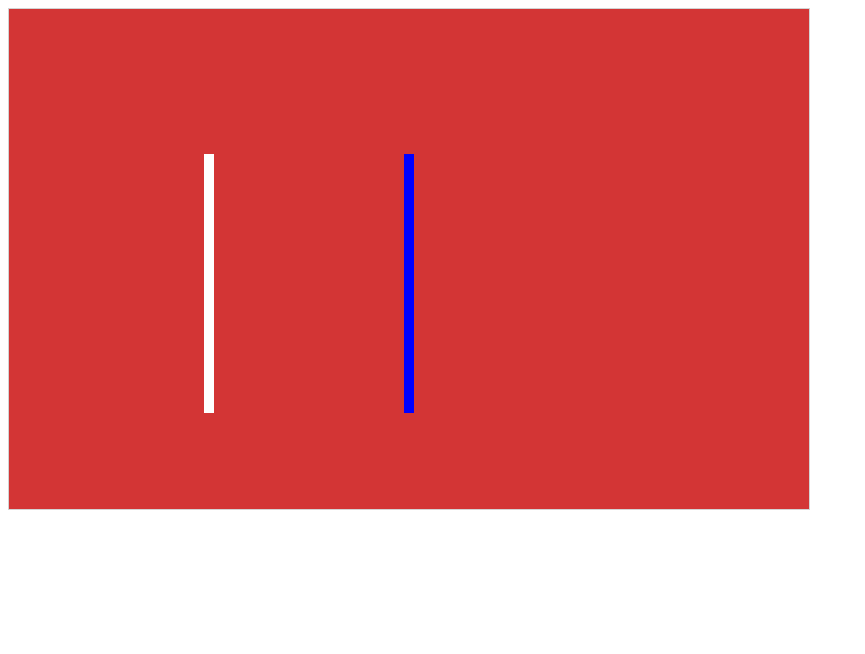
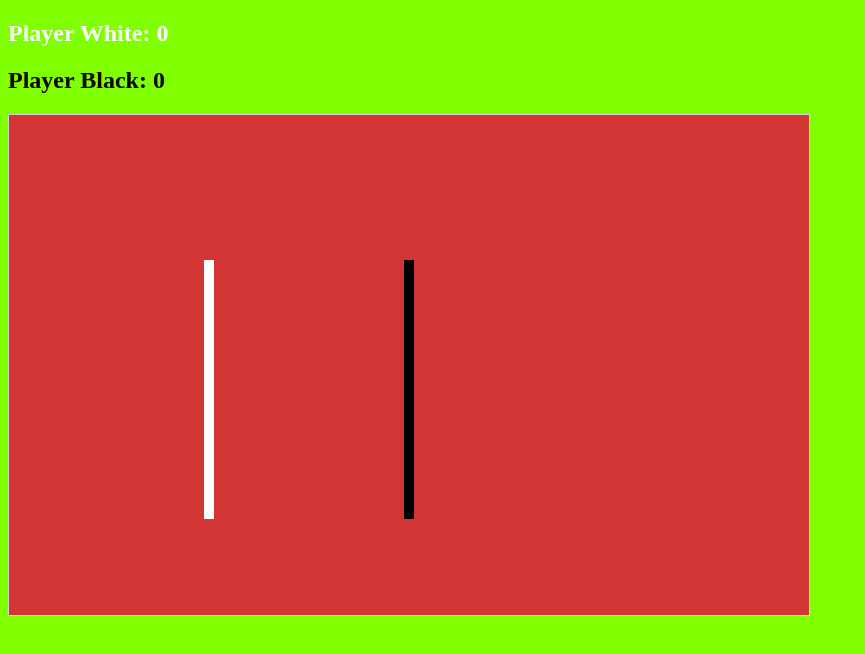
Before and after one commit to LovroHodak/CurveZZZZ, a plain HTML site: page module1.html in a window 1280 px wide. Shown: the whole page, without its empty margins (0-865 px from the left). Drawn offline with Linux system fonts and the light colour scheme.

Commit message:
little beatle of html and css

```diff
--- a/module1.css
+++ b/module1.css
@@ -1,6 +1,14 @@
+body {
+    background-color: chartreuse;
+}
+
 canvas {
     width: 800px;
     height: 500px;
     border: 1px solid #d3d3d3;
     background-color: #d33535;
 }
+
+.white {
+    color: white;
+}
--- a/module1.html
+++ b/module1.html
@@ -7,6 +7,10 @@
     <link rel="stylesheet" href="module1.css">
 </head>
 <body>
+    <h2 class="white">Player White: <span id="player1">0</span></h2>
+    <h2>Player Black: <span id="player2">0</span></h2>
+
+
     <canvas width='800' height="500"></canvas>
     <script src="module1.js"></script>
 </body>
--- a/module1.js
+++ b/module1.js
@@ -1,5 +1,9 @@
 let canvas = document.querySelector('canvas')
 let ctx = canvas.getContext("2d")
+
+let player1 = document.getElementById("player1")
+let player2 = document.getElementById("player2")
+
 
 let type = "keydown"
 let keysDown = {}
@@ -54,7 +58,7 @@ function snake2(){
     }
 
     ctx.rotate(angle)
-    ctx.fillStyle = 'blue'
+    ctx.fillStyle = '#000000'
     ctx.fillRect(snake2width / -2, snake2height / -2, snake2width, snake2height)
     ctx.restore()
 }
@@ -65,11 +69,13 @@ function snakeCollision() {
     if(snake1x > canvas.width || snake1x < 0 || snake1y > canvas.height || snake1y < 0){
         clearInterval(intervalId)
         alert('GAME OVER')
+        player2.innerText++
     }
 
     if(snake2x > canvas.width || snake2x < 0 || snake2y > canvas.height || snake2y < 0){
         clearInterval(intervalId)
         alert('GAME OVER')
+        player1.innerText++
     }
 
 
@@ -78,6 +84,7 @@ function snakeCollision() {
           if(index !== index2 && parseInt(item[0]) === parseInt(item2[0]) && parseInt(item[1]) === parseInt(item2[1])){
             clearInterval(intervalId)
             alert('GAME OVER')
+            player2.innerText++
           }
           /*
           if(index !== index2 && (parseInt(item2[0]) - 9) < parseInt(item[0]) < (parseInt(item2[0]) + 9) && parseInt(item[1]) === parseInt(item2[1])){
@@ -96,9 +103,21 @@ function snakeCollision() {
           if(index !== index2 && parseInt(item[0]) === parseInt(item2[0]) && parseInt(item[1]) === parseInt(item2[1])){
             clearInterval(intervalId)
             alert('GAME OVER')
+            player1.innerText++
           }
         })
     })
+
+    pastPos.forEach((item, index) => {
+        pastPos2.forEach((item2, index2) => {
+          if(index !== index2 && parseInt(item[0]) === parseInt(item2[0]) && parseInt(item[1]) === parseInt(item2[1])){
+            clearInterval(intervalId)
+            alert('GAME OVER')
+          }
+        })
+    })
+
+
 }
 
 function newPos() {
@@ -114,6 +133,8 @@ function newPos2() {
     snake2x += speed * Math.sin(angle2)
     snake2y -= speed * Math.cos(angle2)
 }
+
+
 
 function logKey(e) {
     e.preventDefault()
@@ -168,6 +189,8 @@ function startGame() {
     snake1()
     snake2()
     snakeCollision()
+
+
 }
 
 intervalId = setInterval(() => {
```
Also changed, not shown: 1 other file.
